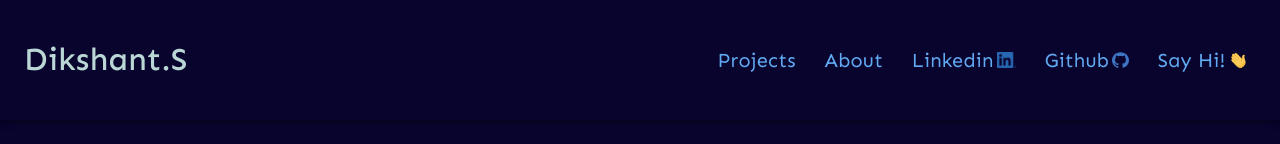
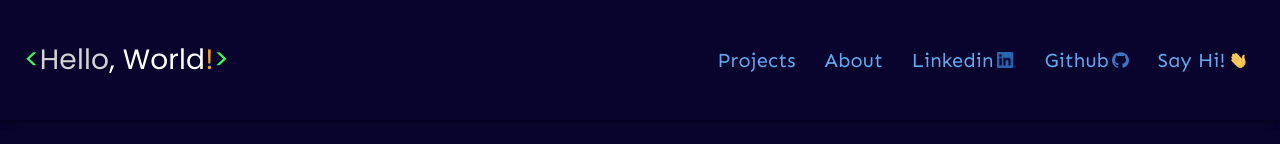
Before and after one commit to sdikshant89/MyFolio, a React (Vite) app: page / in a window 1280 px wide. Shown: the top 144 px of the page. Built offline with nearby package versions, Linux system fonts and the light colour scheme.

Commit message:
Added header message

```diff
--- a/package.json
+++ b/package.json
@@ -12,6 +12,7 @@
   "dependencies": {
     "@emotion/react": "^11.13.0",
     "@emotion/styled": "^11.13.0",
+    "@fontsource-variable/source-code-pro": "^5.0.20",
     "@fontsource/poppins": "^5.0.15",
     "@fontsource/sen": "^5.0.21",
     "@mui/material": "^5.16.7",
--- a/src/components/Header.jsx
+++ b/src/components/Header.jsx
@@ -19,9 +19,29 @@ export default function AppHeader() {
         <Typography
           variant="h4"
           component="div"
-          sx={{ flexGrow: 1, fontWeight: '500', fontSize: '4vh' }}
+          sx={{
+            flexGrow: 1,
+            fontWeight: '500',
+            fontSize: '3.5vh',
+            fontFamily: 'Source Code Pro Variable, Poppins, sen, Arial',
+            userSelect: 'none',
+          }}
         >
-          Dikshant.S
+          <Box component="span" sx={{ color: '#33FF57' }}>
+            &lt;
+          </Box>
+          <Box component="span" sx={{ color: 'lightgrey' }}>
+            Hello
+          </Box>
+          <Box component="span" sx={{ color: 'white' }}>
+            , World
+          </Box>
+          <Box component="span" sx={{ color: 'orange' }}>
+            !
+          </Box>
+          <Box component="span" sx={{ color: '#33FF57' }}>
+            &gt;
+          </Box>
         </Typography>
         <Box
           sx={{
--- a/src/pages/WelcomePage.jsx
+++ b/src/pages/WelcomePage.jsx
@@ -13,9 +13,8 @@ function WelcomePage(props) {
           color: '#0b0943',
           fontWeight: 700,
           fontSize: '28rem',
-          margin: 0, // Remove any margin
-          padding: 0, // Remove any padding
           lineHeight: 0.75,
+          userSelect: 'none',
         }}
       >
         Hey!
--- a/src/themes/darkTheme.jsx
+++ b/src/themes/darkTheme.jsx
@@ -1,3 +1,4 @@
+import '@fontsource-variable/source-code-pro';
 import '@fontsource/poppins/300.css';
 import '@fontsource/poppins/400.css';
 import '@fontsource/poppins/700.css';
@@ -36,7 +37,8 @@ export const darkTheme = createTheme({
     MuiTypography: {
       styleOverrides: {
         root: {
-          fontFamily: 'sen, Poppins, Arial, sans-serif',
+          fontFamily:
+            'sen, Poppins, Arial, Source Code Pro Variable, sans-serif',
         },
         body1: {
           fontWeight: 400,
```
Also changed, not shown: 1 other file (tests, documents, lock files or other folders).
